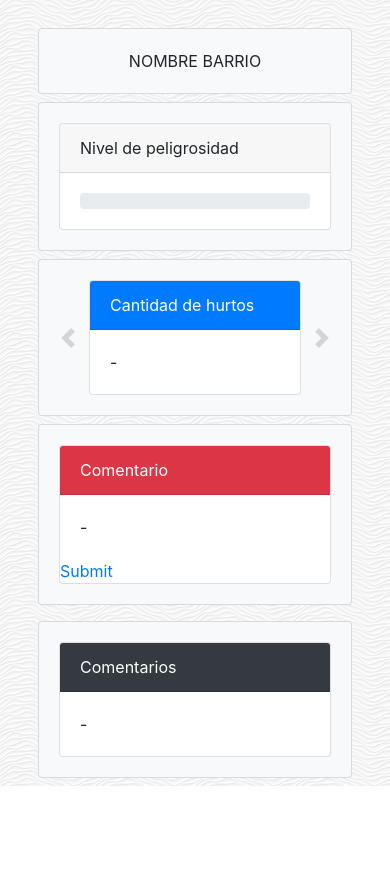
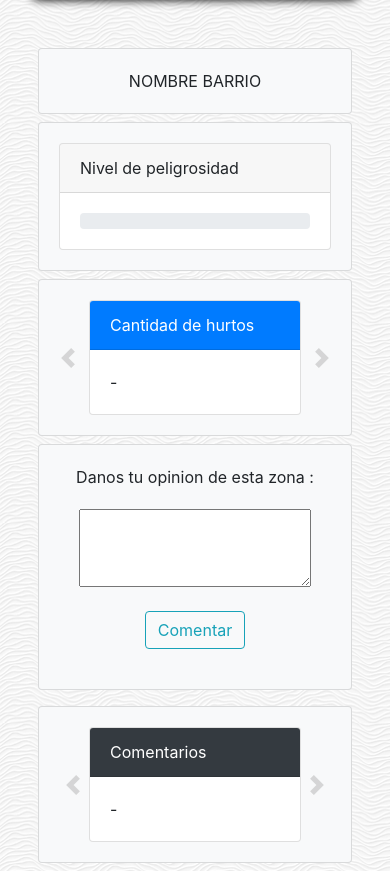
Before and after one commit to felipe813/SegAppV2, a Django app: page /mapa/ in a window 390 px wide. Shown: the part 744-1615 px from the top of the page. Before the commit the page ends 1530 px from the top, so only its background shows below. Run offline with Django 3.2, Linux system fonts and the light colour scheme; the visitor is signed in with stand-in values (Sample User, id 1); some libraries are stand-ins or nearby versions.

Commit message:
finalizacion comentarios visual

```diff
--- a/static/css/styles.css
+++ b/static/css/styles.css
@@ -5,5 +5,5 @@
     margin: 0 auto;
     padding: 5px;
     text-align: center;
-    height: 620px;
+    height: 640px;
 }
--- a/static/js/mapa.js
+++ b/static/js/mapa.js
@@ -1,29 +1,79 @@
 
 function IngresarComentario() {
-  $.ajax({
+  jQuery.noConflict();
+  var nombreBarrio= $('#nombreBarrio').text().trim();
+  var comentario= $('#textoComentario').val();
+  if(nombreBarrio == 'NOMBRE BARRIO'){
+    document.getElementById("respuestaComentarioNuevo").innerHTML = "Seleccione un barrio para comentar.";
+    $("#modalComentarioNuevo").modal("show");
+  }else{
+    $.ajax({
       url : '/mapa/',
       type : "POST",
       data : {'operacion': 'ingresarComentario',
-      'comentario': 'Muy inseguro, roban celulares.',
-      'barrio': 'PARQUE NACIONAL',
+      'comentario': comentario,
+      'barrio': nombreBarrio,
       csrfmiddlewaretoken: $("input[name='csrfmiddlewaretoken']").val(),},
   }).done(function(returned_data){
       //alert(returned_data);
+      document.getElementById("respuestaComentarioNuevo").innerHTML = "Comentario agregado correctamente.";
+      document.getElementById("textoComentario").value="";
+      $("#modalComentarioNuevo").modal("show");
   });
+  }
+
 }
 
 function SeleccionarBarrio() {
+  var nombreBarrio= $('#nombreBarrio').text();
   $.ajax({
       url : '/mapa/',
       type : "POST",
       data : {'operacion': 'obtenerComentarios',
-      'barrio': 'PARQUE NACIONAL',
+      'barrio': nombreBarrio,
       csrfmiddlewaretoken: $("input[name='csrfmiddlewaretoken']").val(),},
   }).done(function(returned_data){
-      alert(returned_data["1"]);
-      alert(returned_data["0"]);
-      alert(returned_data["2"]["Fecha"]);
+      //alert(returned_data["1"]);
+      //alert(returned_data["0"]);
+      //alert(returned_data["2"]["Fecha"]);
+      llenarComentarios(returned_data);
   });
+}
+
+function llenarComentarios(comentarios){
+  cantidad = comentarios["cantidad"];
+  //alert(cantidad);
+  if(cantidad>0){
+    textoHTML = '';
+    for (let index = 0; index < cantidad; index++) {
+      c = comentarios[index];
+      textoHTML = textoHTML + obtenerItemComentario(index,c["Comentario"],c["Fecha"],c["Usuario"]);
+      //alert(textoHTML);
+    }
+  }else{
+    textoHTML = 'No hay comentarios para este sector.'
+  }
+  document.getElementById("listaComentarios").innerHTML = textoHTML;
+}
+
+function obtenerItemComentario(indexComentario,comentario,fecha,autor){
+  if(indexComentario==0){
+    cabezera = '<div class="carousel-item col-md-12 active">';
+  }else{
+    cabezera = '<div class="carousel-item col-md-12">';
+  }
+  retorno =
+  cabezera
+  +'<div class="card">'
+  +'<div class="card-header bg-dark text-white">'
+  +fecha +' , '+ autor+ ' dice :  '
+  +'</div>'
+  +'<div id="textoComentario" class="card-body">'
+  +comentario
+  +'</div>'
+  +'</div>'
+  +'</div>';
+  return retorno;
 }
 
 $(function () {
--- a/templates/mapa.html
+++ b/templates/mapa.html
@@ -91,24 +91,60 @@
                   </div>
             </div>
             <div id="nuevoComentario" class='card card-body bg-light row m-2'>
-                <div class="card">
-                    <div class="card-header bg-danger text-white">
-                        Comentario
+
+                    <div style="display: flex;justify-content: center; align-items : center">Danos tu opinion de esta zona :
                     </div>
-                    <div id="textoComentario" class="card-body">
-                        -
+                    <div class="card-body ">
+                        <div class="box h-100 d-flex justify-content-center flex-column">
+                            <textarea id="textoComentario" rows="3"></textarea>
+                        </div>
+                        <br>
+                        <div class="col text-center">
+                            {% csrf_token %}
+                            <a onclick="IngresarComentario()" href="#" class="btn btn-outline-info "> Comentar </a>
+                        </div>
+                    </div>
+                </div>
+        </div>
+        <div class="modal fade" id="modalComentarioNuevo">
+                <div class="modal-dialog">
+                  <div class="modal-content">
+
+                    <!-- Modal Header -->
+                    <div class="modal-header">
+                      <h4 class="modal-title">Comentario</h4>
+                      <button type="button" class="close" data-dismiss="modal">&times;</button>
                     </div>
 
+                    <!-- Modal body -->
+                    <div class="modal-body" id="respuestaComentarioNuevo">
+                      Se ingresó correctamente el comentario
+                    </div>
 
-
-                        {% csrf_token %}
-                        <a onclick="IngresarComentario()" href="#">Submit</a>
+                    <!-- Modal footer -->
+                    <div class="modal-footer">
+                      <button type="button" class="btn btn-danger" data-dismiss="modal">Cerrar</button>
+                    </div>
 
                   </div>
                 </div>
               </div>
               <div class='col-md-12'>
                     <div id="Comentarios" class='card card-body bg-light row m-2'>
+                        <div class="container-fluid">
+                            <div id="carouselComentarios" class="carousel slide" data-ride="carousel" data-interval="false">
+                                <div id="listaComentarios" class="carousel-inner row w-100 mx-auto">
+                                    <div class="carousel-item col-md-12 active">
+                                        <div class="card">
+                                            <div class="card-header bg-dark text-white">
+                                                Comentarios
+                                            </div>
+                                            <div id="textoComentario" class="card-body">
+                                                -
+                                            </div>
+                                        </div>
+                                    </div>
+                                    <div class="carousel-item col-md-12">
                                         <div class="card">
                                             <div class="card-header bg-dark text-white">
                                                 Comentarios
@@ -119,6 +155,19 @@
                                         </div>
                                     </div>
                                 </div>
+                                <a class="carousel-control-prev" href="#carouselComentarios" role="button" data-slide="prev"
+                                    style="filter: invert(30%);margin-left: -8%;">
+                                    <span class="carousel-control-prev-icon" aria-hidden="true"></span>
+                                    <span class="sr-only">Previous</span>
+                                </a>
+                                <a class="carousel-control-next" href="#carouselComentarios" role="button" data-slide="next"
+                                    style="filter: invert(30%);margin-right: -8%;">
+                                    <span class="carousel-control-next-icon" aria-hidden="true"></span>
+                                    <span class="sr-only">Next</span>
+                                </a>
+                            </div>
+                        </div>
+                    </div>
                 </div>
             </div>
             {% endblock %}
```
Lines whose indentation alone changed are shown as unchanged.
